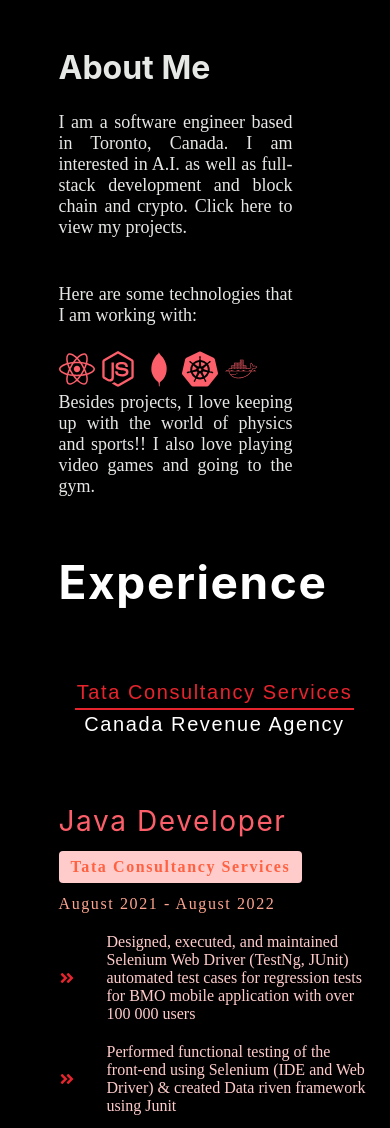
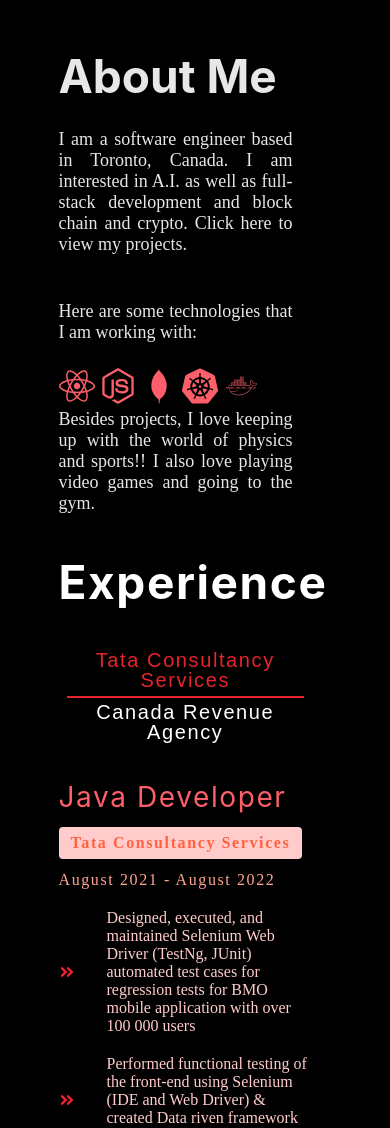
Before and after one commit to ParthavDesai/parthav-desai-website, a React (Create React App) app: page / in a window 390 px wide. Shown: the part 429-1557 px from the top of the page. Built offline with nearby package versions, Linux system fonts and the light colour scheme; no server answers.

Commit message:
fixed some alignment issues

```diff
--- a/src/index.css
+++ b/src/index.css
@@ -376,7 +376,7 @@
 }
 @media only screen and (max-width: 600px) {
   .about-header{
-    font-size:32px;
+    font-size:46px;
   }
   .about-description{
     font-size:18px;
@@ -523,6 +523,21 @@
 
 }
 
+@media screen and (max-width:600px) {
+  .exp-title h2{
+    font-size:46px;
+  }
+  .exp-title{
+    margin-bottom:2rem;
+  }
+  .exp-center{
+    padding-right:25%;
+  }
+  .exp-btn-container{
+    margin-bottom:2rem;
+  }
+}
+
 /*footer*/
 
 .footer{
```
